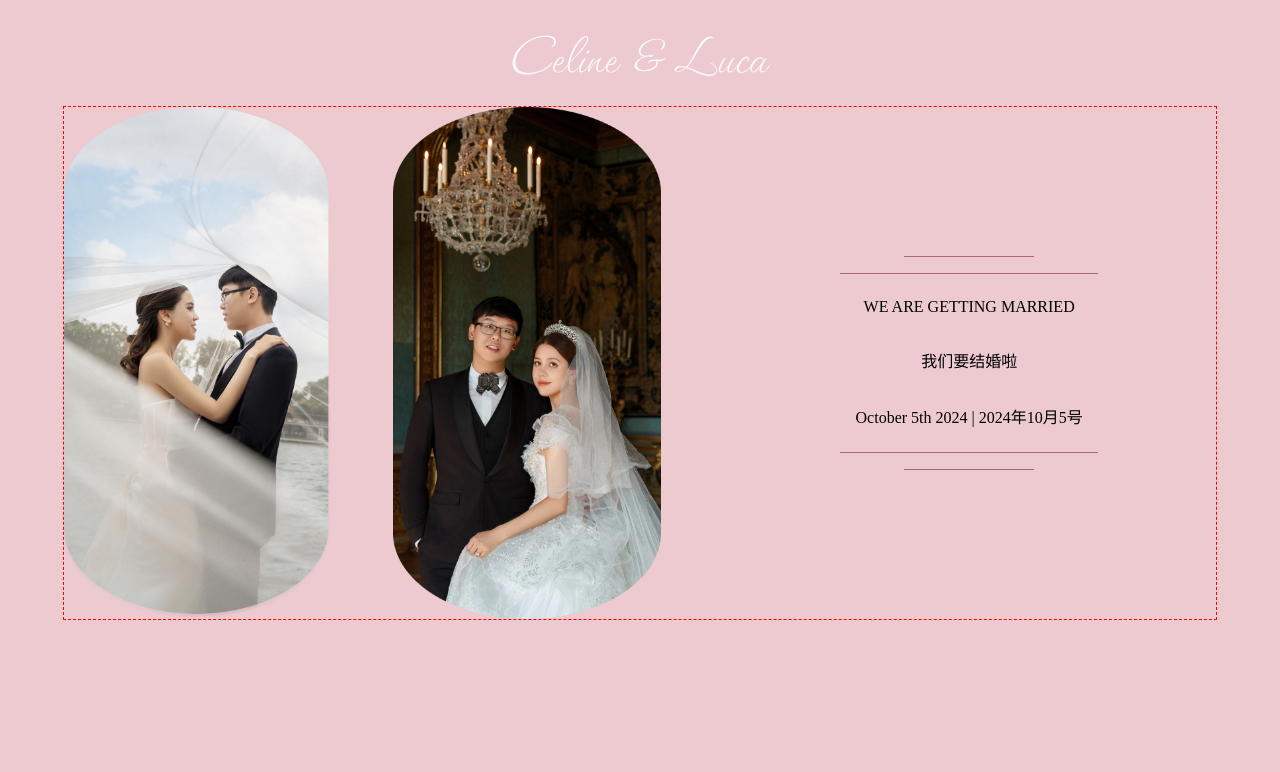
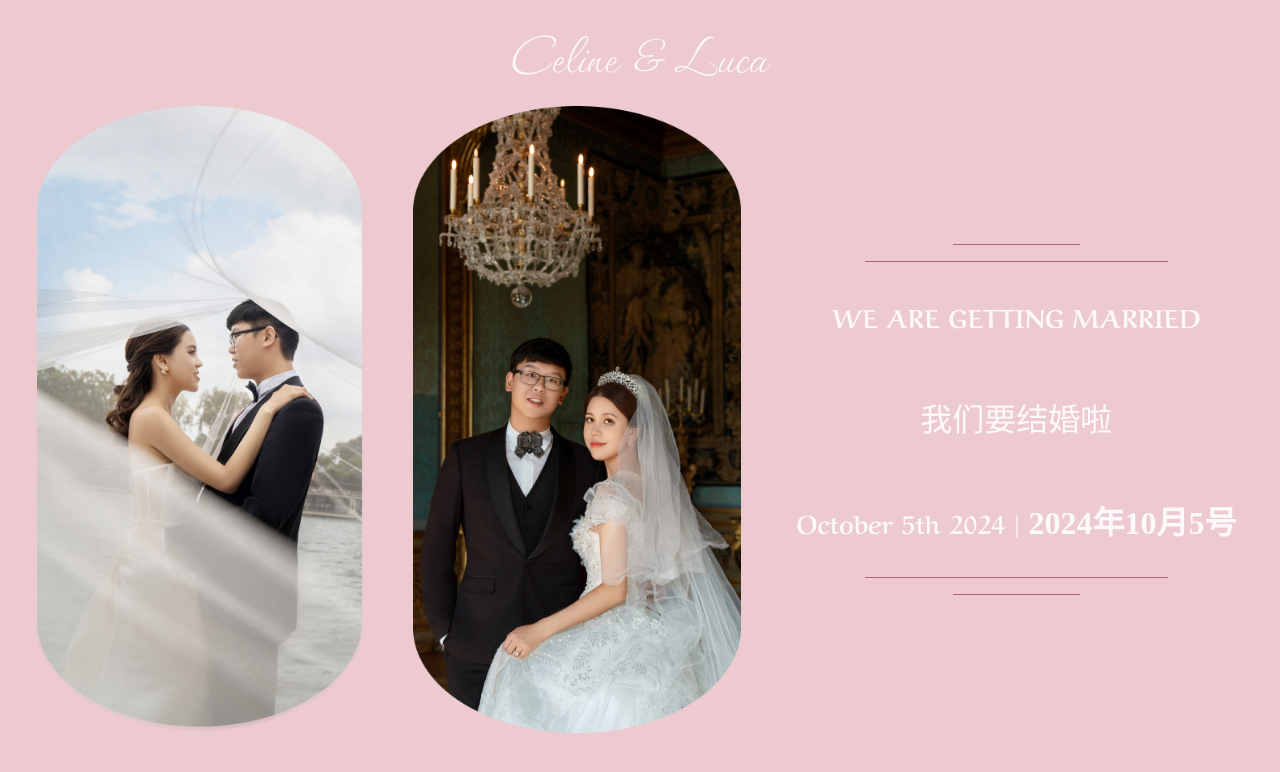
Before and after one commit to liulc006/wedding-inv, a React app: page / in a window 1280 px wide. Shown: the top 772 px of the page. Built offline with nearby package versions, Linux system fonts and the light colour scheme; a web font is replaced by a local one.

Commit message:
intro section done

```diff
--- a/public/stylesheet.css
+++ b/public/stylesheet.css
@@ -46,6 +46,23 @@ body {
     font-weight: normal;
 }
 
+.text-english {
+    font-family: 'Aref Ruqaa';
+    font-weight: bold;
+    font-size: 2vw;
+    text-wrap: nowrap;
+    text-justify: center;
+    color: var(--bright-white);
+}
+
+.text-chinese {
+    font-family: 'Ma Shan Zheng';
+    font-size: 2.5vw;
+    text-wrap: nowrap;
+    text-justify: center;
+    color: var(--bright-white);
+}
+
 .horizontal-line {
     color: var(--dark-pink);
     background-color: var(--dark-pink);
@@ -54,3 +71,13 @@ body {
     border-width: 1px;
     border-bottom-style: none;
 }
+
+@media (max-width: 900px) {
+    /* .text-chinese {
+        font-size: 0.75rem;
+    } */
+
+    /* .text-english {
+        font-size: 0.5rem;
+    } */
+}
--- a/src/component/App.js
+++ b/src/component/App.js
@@ -11,26 +11,26 @@ const App = () => {
             </div>
 
             {/* First Section - 2 Stadium + 1 Message */}
-            <div style={{border:'1px red dashed',display:'flex', flexDirection:'row', justifyContent:'space-around', alignItems:'center', minWidth:'90vw',maxWidth:'99vw', aspectRatio:'4.5/2'}}>
+            <div style={{display:'flex', flexDirection:'row', justifyContent:'space-around', alignItems:'center', minWidth:'90vw',maxWidth:'99vw', aspectRatio:'6/3'}}>
                 {/* First Photo */}
-                <div style={{height:'100%', flex:'2'}}>
+                <div style={{height:'100%', flex:'3', display:'flex', justifyContent:'center'}}>
                     <StadiumImage url='../../public/img-wedding-invitation/photo-img/intro1.png'/>
                 </div>
 
                 {/* Second Phot */}
-                <div style={{height:'100%', flex:'2'}}>
+                <div style={{height:'100%', flex:'3', display:'flex', justifyContent:'center'}}>
                     <StadiumImage url='../../public/img-wedding-invitation/photo-img/intro2.png'/>
                 </div>
 
                 {/* Message */}
-                <div style={{height:'100%', flex:'3',display:'flex', flexDirection:'column', flexWrap:'nowrap', justifyContent:'center', alignItems:'center'}}>
-                    <hr className="horizontal-line" style={{width:'8rem'}}/>
-                    <hr className="horizontal-line" style={{width:'16rem'}}/>
-                    <p>WE ARE GETTING MARRIED</p>
-                    <p>我们要结婚啦</p>
-                    <p><span>October 5th 2024 | </span><span>2024年10月5号</span></p>
-                    <hr className="horizontal-line" style={{width:'16rem'}}/>
-                    <hr className="horizontal-line" style={{width:'8rem'}}/>
+                <div style={{height:'100%', flex:'4',display:'flex', flexDirection:'column', flexWrap:'nowrap', justifyContent:'center', alignItems:'center', maxHeight:'330px'}}>
+                    <hr className="horizontal-line" style={{width:'25%'}}/>
+                    <hr className="horizontal-line" style={{width:'60%'}}/>
+                    <p className="text-english">WE ARE GETTING MARRIED</p>
+                    <p className="text-chinese">我们要结婚啦</p>
+                    <p className="text-english"><span>October 5th 2024 | </span><span className="text-chinese">2024年10月5号</span></p>
+                    <hr className="horizontal-line" style={{width:'60%'}}/>
+                    <hr className="horizontal-line" style={{width:'25%'}}/>
                 </div>
             </div>
 
```
